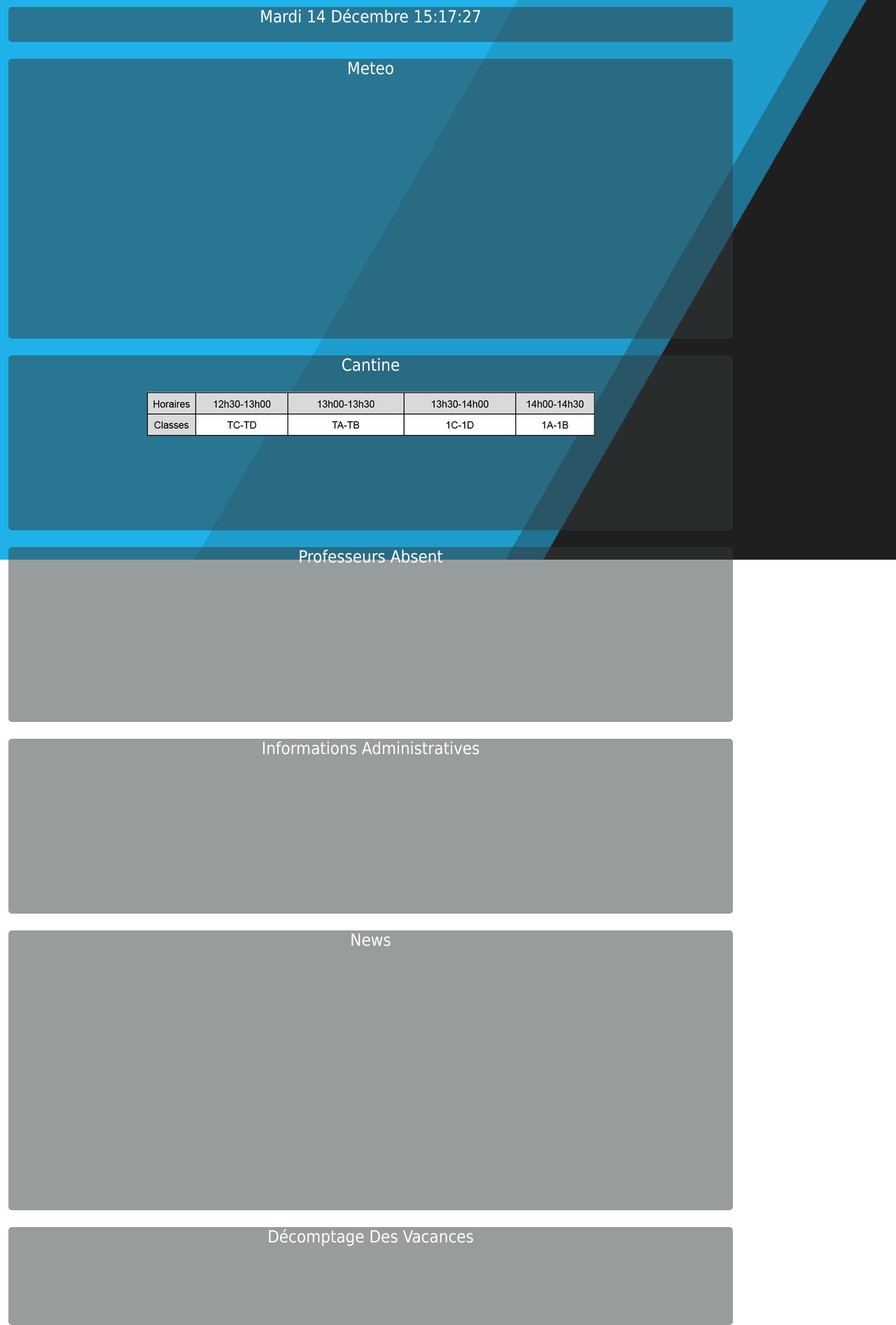
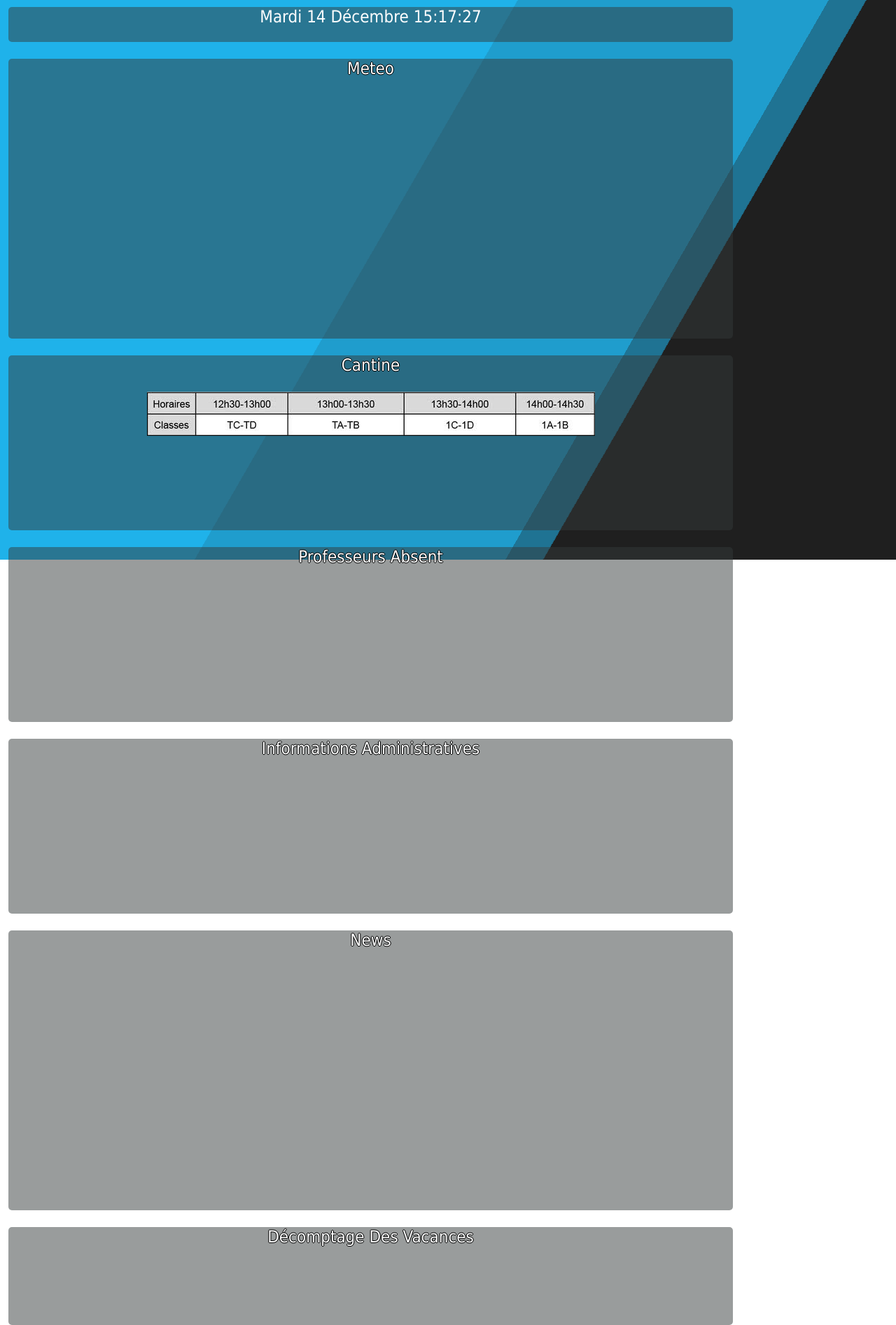
Before and after one commit to NSI-LCF/TIDAL, a PHP site: page / in a window 1280 px wide. Shown: the whole page at 70% size. Run offline with PHP 8.4, Linux system fonts and the light colour scheme.

Commit message:
Update style.css

```diff
--- a/style.css
+++ b/style.css
@@ -12,7 +12,9 @@ html {
 body {
   margin:0;
 }
-
+p{
+  text-shadow: -1px 0 black, 0 1px black, 1px 0 black, 0 -1px black;
+}
 .bg {
   animation:slide 15s ease-in-out infinite alternate;
   background-image: linear-gradient(-60deg, rgb(0, 0, 0) 50%, rgb(0, 168, 232) 50%);
```
